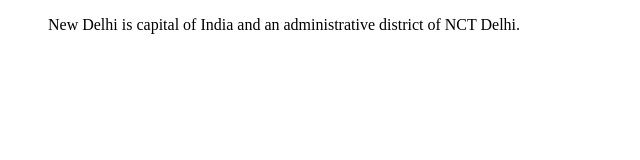
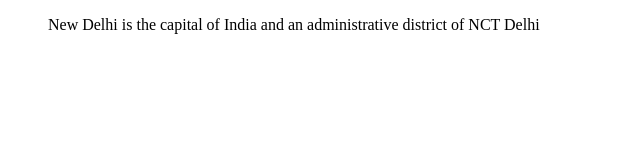
Before and after one commit to acciojob/trivia-AartiRawat01, a website: page main.html in a window 1280 px wide. Shown: the full height of the page, 0-640 px from the left. Drawn offline with Linux system fonts and the light colour scheme.

Commit message:
created a submission

```diff
--- a/main.html
+++ b/main.html
@@ -5,13 +5,13 @@
 <head>
 	<link rel="stylesheet" href="styles.css">
 </head>
+
 <body>
-<blockquote cite="https://en.wikipedia.org/wiki/New_Delhi">
+<blockquote cite="https://en.wikipedia.org/wiki/New_Delhi">New Delhi is the capital of India and an administrative district of NCT Delhi</blockquote>
 
-New Delhi is capital of  India and an administrative district of NCT Delhi.
+    <script type="text/javascript" src="./script.js">
+</script>
 
-</blockquote>
-<script type="text/javascript"src="./script.js">
-</script>
 </body>
+
 </html>
```
